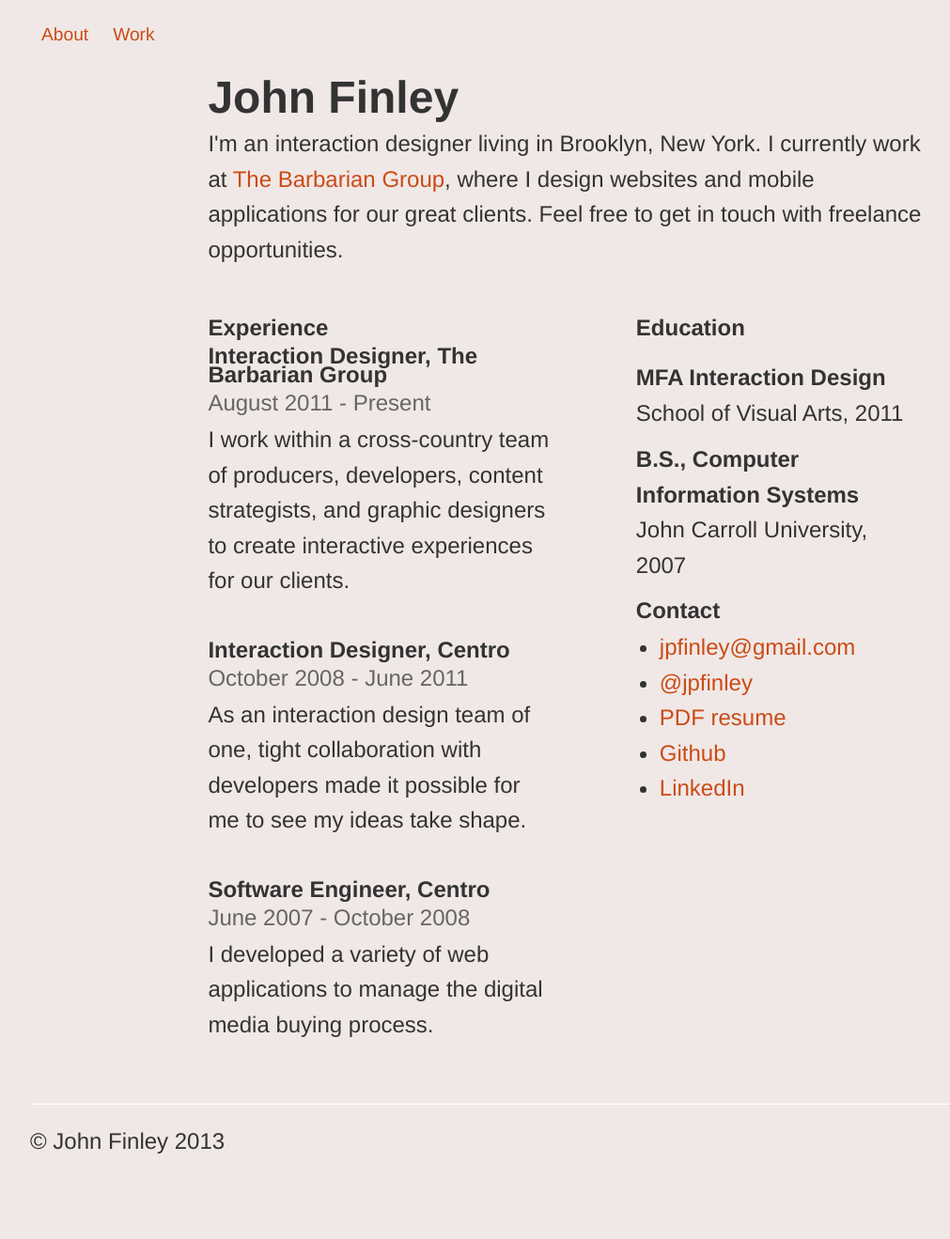
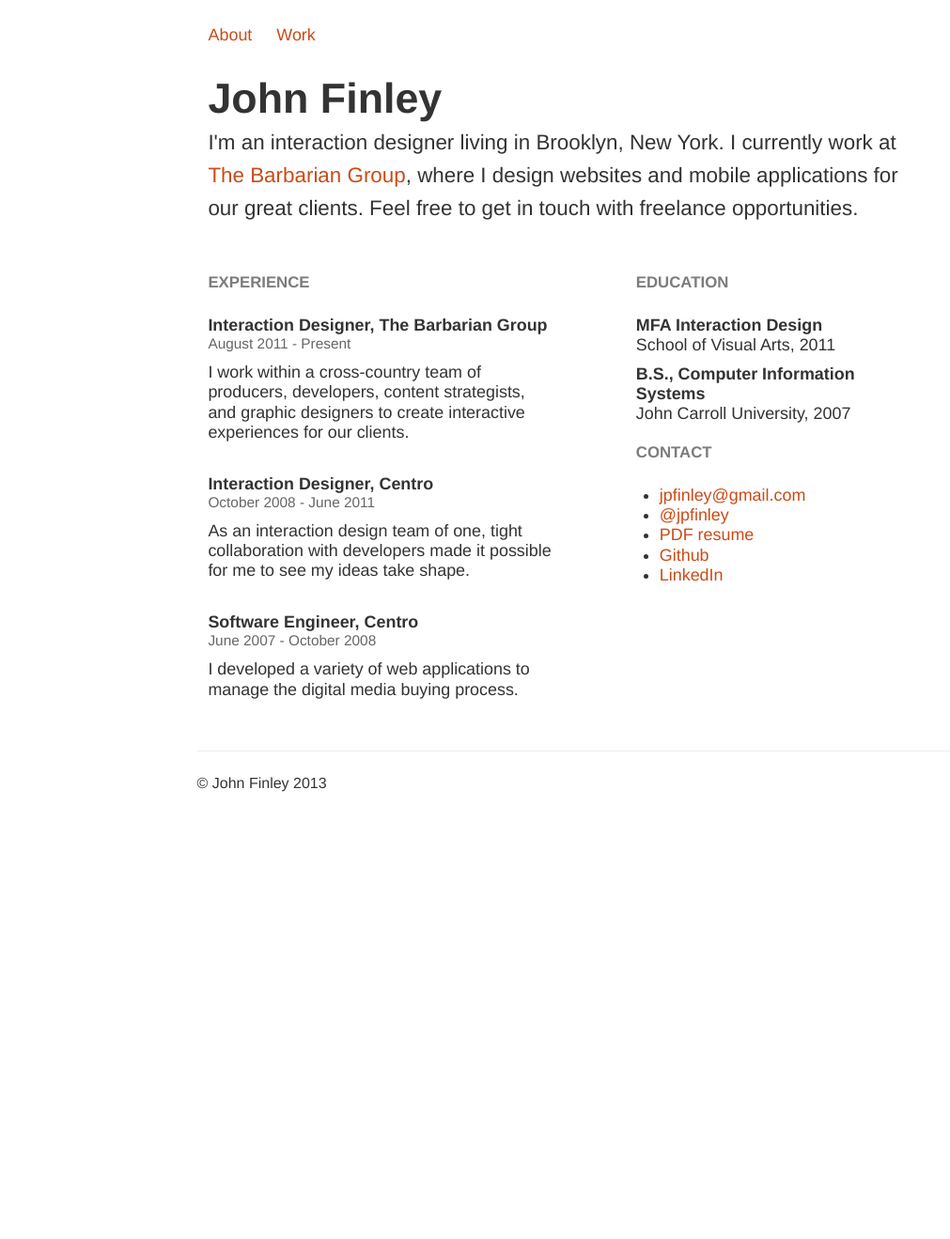
Before and after one commit to jpfinley/heyfinley, a Jekyll site: the page built from index.html, in a window 1280 px wide. Shown: the whole page at 94% size, without its empty margins (23-1034 px from the left). Built offline with Jekyll 4.4.1, drawn with Linux system fonts in a browser that asks for light colours; after the commit the page ends 916 px from its top, so only the background shows below that.

Commit message:
Tons of type sizing and width tweaks to make things align through device widths

```diff
--- a/assets/css/main.css
+++ b/assets/css/main.css
@@ -2,22 +2,27 @@ body {
   padding-top: 20px;
   padding-bottom: 40px;
   font-size: 100%;
-  background-color: #f0e8e6;
+/*  background-color: #f0e8e6;*/
 }
 
 /* Large desktop and up */
 @media (min-width: 1200px) {
   body {
-    font-size: 150%;
+    font-size: 140%;
   }
-  .resume h4, .resume h5, .resume h6, .resume p, .resume li, .resume dt, .resume dd {
-    font-size: 100%;
+  .resume p, .resume li, .resume dt, .resume dd, .resume h4, .resume h5, .resume h6 {
+    font-size: 80%;
   }
   /*  TODO: switch #content for container*/
   #content {
     margin-right: auto;
     margin-left: auto;
     max-width: 62.5%; /* 700px / 1170px */
+  }
+  .masthead, .container > hr, .footer {
+    margin-right: auto;
+    margin-left: auto;
+    max-width: 69.652174%;
   }
 }
 
@@ -26,14 +31,18 @@ body {
   body {
     font-size: 130%;
   }
-  .resume h4, .resume h5, .resume h6, .resume li, .resume dt, .resume dd {
-/*    font-size: 86.666666667%;*/
+  .resume p, .resume li, .resume dt, .resume dd, .resume h4, .resume h5, .resume h6 {
+    font-size: 80%;
   }
-
   #content {
     margin-right: auto;
     margin-left: auto;
     max-width: 70.6521739%; /* 650px / 920px */
+  }
+  .masthead, .container > hr, .footer {
+    margin-right: auto;
+    margin-left: auto;
+    max-width: 77.652174%;
   }
 }
 
@@ -42,14 +51,8 @@ body {
   body {
     font-size: 115%;
   }
-  .resume h4, .resume h5, .resume h6, .resume dt, .resume dd {
-/*    font-size: 76.666666667%;*/
-  }
-  .resume h4 {
-    margin-bottom: 1.5em;
-  }
-  .resume p, .resume li, .resume dt, .resume dd {
-    font-size: 90%;
+  .resume p, .resume li, .resume dt, .resume dd, .resume h4, .resume h5, .resume h6 {
+    font-size: 80%;
   }
   #content {
     margin-right: auto;
@@ -59,10 +62,16 @@ body {
 }
 
 /* Landscape phone to portrait tablet */
-@media (max-width: 767px) { ... }
+@media (max-width: 767px) {
+  #content, .masthead, .container > hr, .footer {
+    margin-right: auto;
+    margin-left: auto;
+    max-width: 90.4696133%; /* 655px / 724px */
+  }
+}
 
 /* Landscape phones and down */
-@media (max-width: 480px) { ... }
+/*@media (max-width: 480px) { ... }*/
 
 
 /* Typography */
@@ -86,6 +95,27 @@ h6 {
   font-size: 0.74375em; /* 11.9px / 16px */
 }
 
+.resume h4 {
+  text-transform: uppercase;
+  font-size: 0.75em; /* 13px / 16px */
+  color: rgb(124, 124, 124);
+  margin-bottom: 1.5em;
+}
+.resume h5 {
+  margin-bottom: 0;
+}
+.resume h6 {
+  margin-top: 0;
+  font-size: 0.6875em; /* 11px / 16px */
+}
+.resume h4, .resume h5, .resume h6, .resume dt, .resume dd {
+/*    font-size: 76.666666667%;*/
+}
+.resume p, .resume li, .resume dt, .resume dd {
+/*  font-size: 80%;*/
+  line-height: 1.1875em; /* 19px / 16px */
+}
+
 li, p {
   font-size: 1em; /* 16px / 16px */
   line-height: 1.5625em; /* 25px / 16px */
@@ -100,6 +130,9 @@ dt, dd, li {
   line-height: 1.5625em; /* 25px / 16px */
 }
 
+.footer p {
+  font-size: 16px;
+}
 
 /* ----------------------- Style Overrides ----------------------- */
 
```
